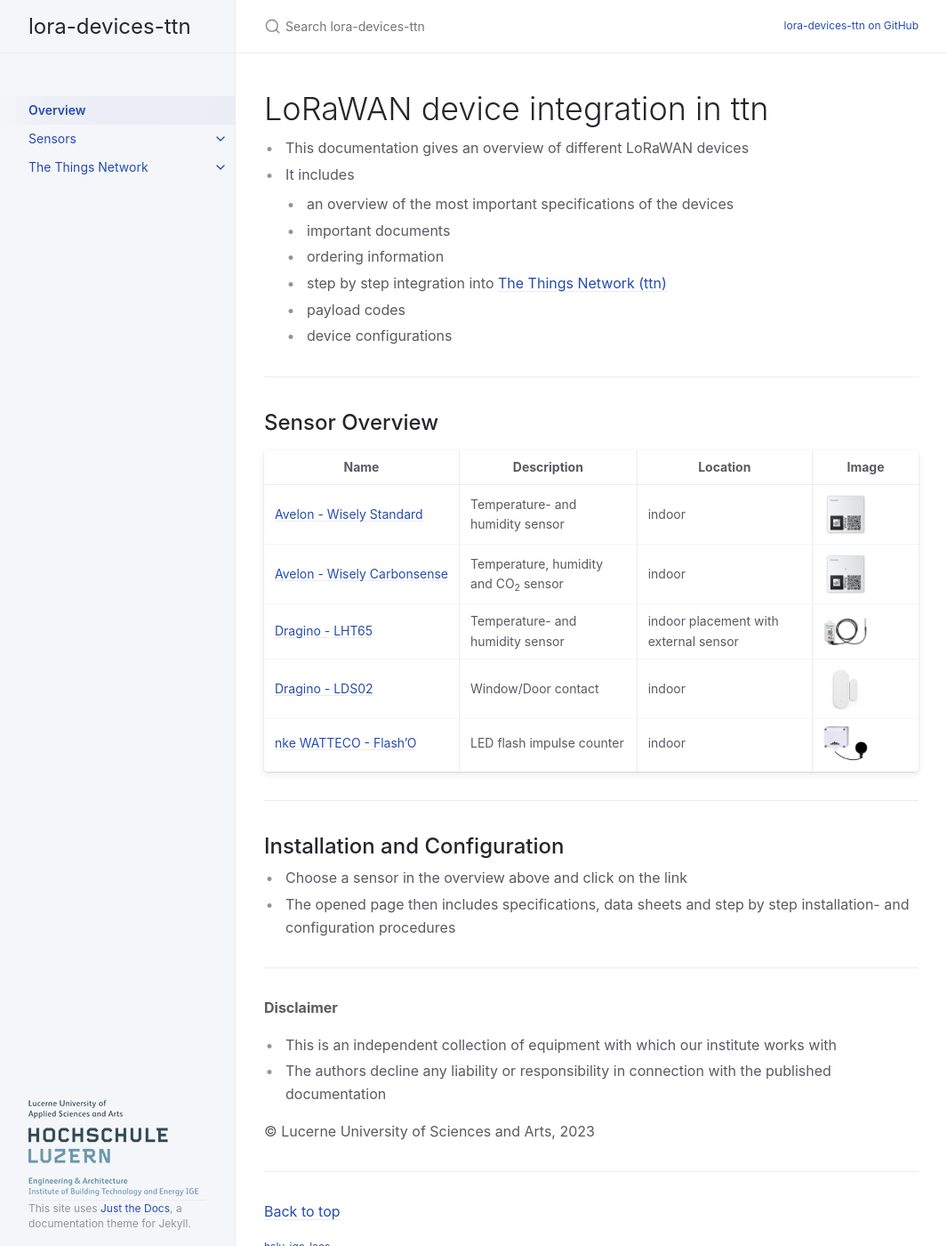
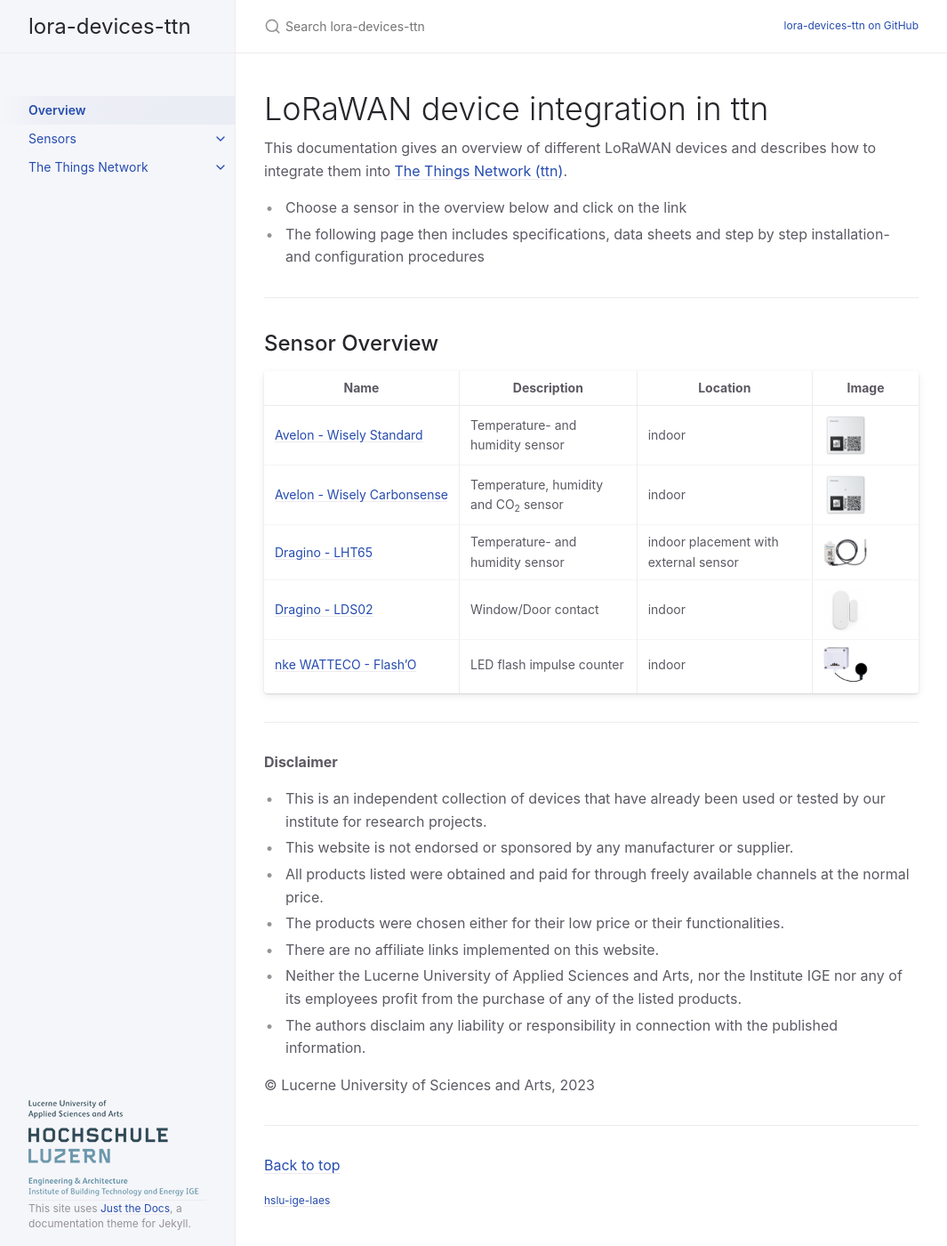
Before and after one commit to hslu-ige-laes/lora-devices-ttn, a Jekyll site: the page built from index.md, in a window 1280 px wide and 1400 px high. Shown: the whole window at 89% size, without its empty margins (107-1172 px from the left). Built offline with Jekyll 4.4.1, drawn with Linux system fonts in a browser that asks for light colours.

Commit message:
Update index.md

```diff
--- a/index.md
+++ b/index.md
@@ -8,14 +8,10 @@ permalink: /
 
 # LoRaWAN device integration in ttn
 
-- This documentation gives an overview of different LoRaWAN devices
-- It includes
-  - an overview of the most important specifications of the devices
-  - important documents
-  - ordering information
-  - step by step integration into [The Things Network (ttn)](https://www.thethingsnetwork.org/)
-  - payload codes
-  - device configurations
+This documentation gives an overview of different LoRaWAN devices and describes how to integrate them into [The Things Network (ttn)](https://www.thethingsnetwork.org/).
+
+- Choose a sensor in the overview below and click on the link
+- The following page then includes specifications, data sheets and step by step installation- and configuration procedures
 
 <hr>
 
@@ -31,14 +27,13 @@ permalink: /
 
 <hr>
 
-## Installation and Configuration
-- Choose a sensor in the overview above and click on the link
-- The opened page then includes specifications, data sheets and step by step installation- and configuration procedures
-
-<hr>
-
 **Disclaimer**<br>
-- This is an independent collection of equipment with which our institute works with
-- The authors decline any liability or responsibility in connection with the published documentation
+- This is an independent collection of devices that have already been used or tested by our institute for research projects.
+- This website is not endorsed or sponsored by any manufacturer or supplier.
+- All products listed were obtained and paid for through freely available channels at the normal price.
+- The products were chosen either for their low price or their functionalities.
+- There are no affiliate links implemented on this website.
+- Neither the Lucerne University of Applied Sciences and Arts, nor the Institute IGE nor any of its employees profit from the purchase of any of the listed products.
+- The authors disclaim any liability or responsibility in connection with the published information.
 
 &copy; Lucerne University of Sciences and Arts, 2023
```
